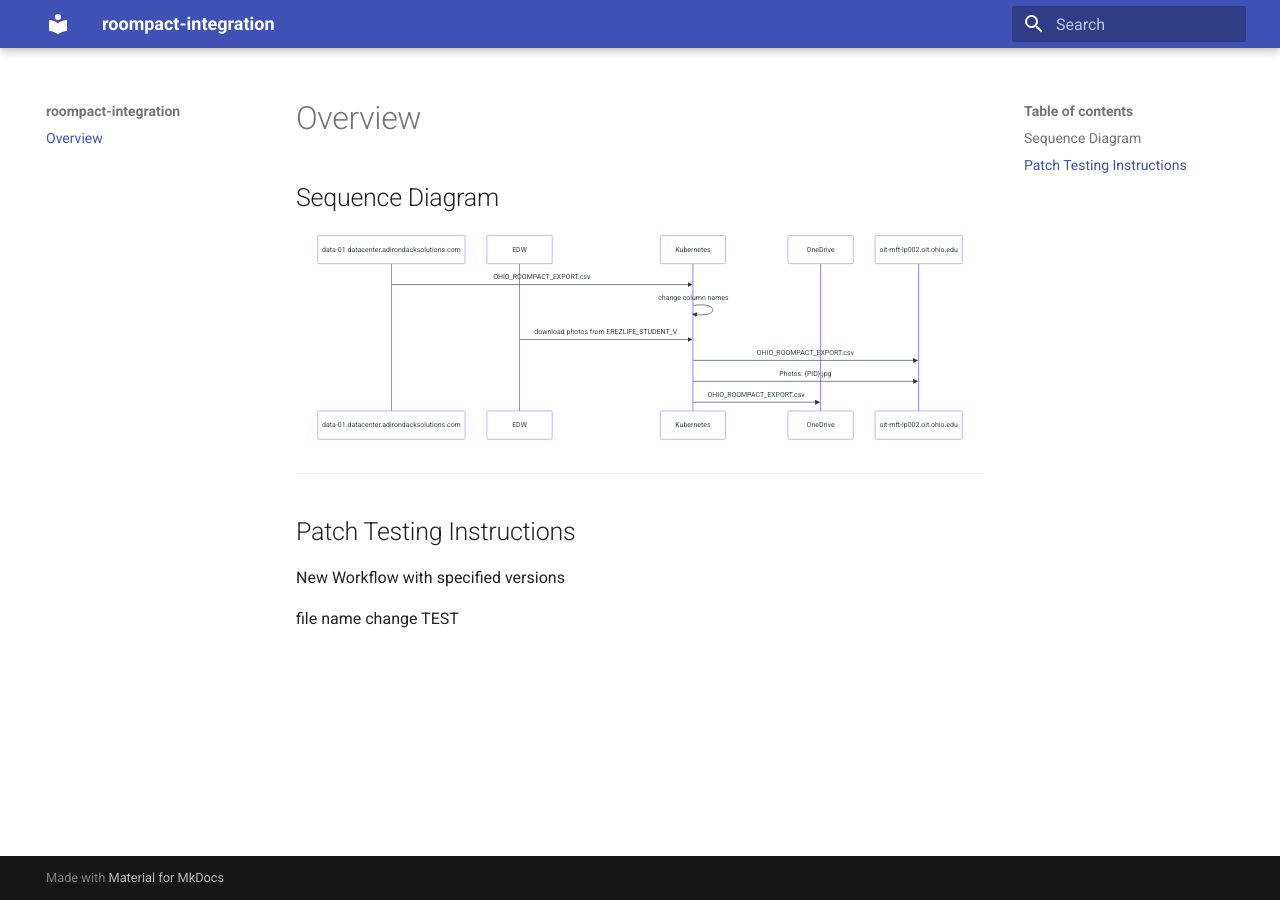
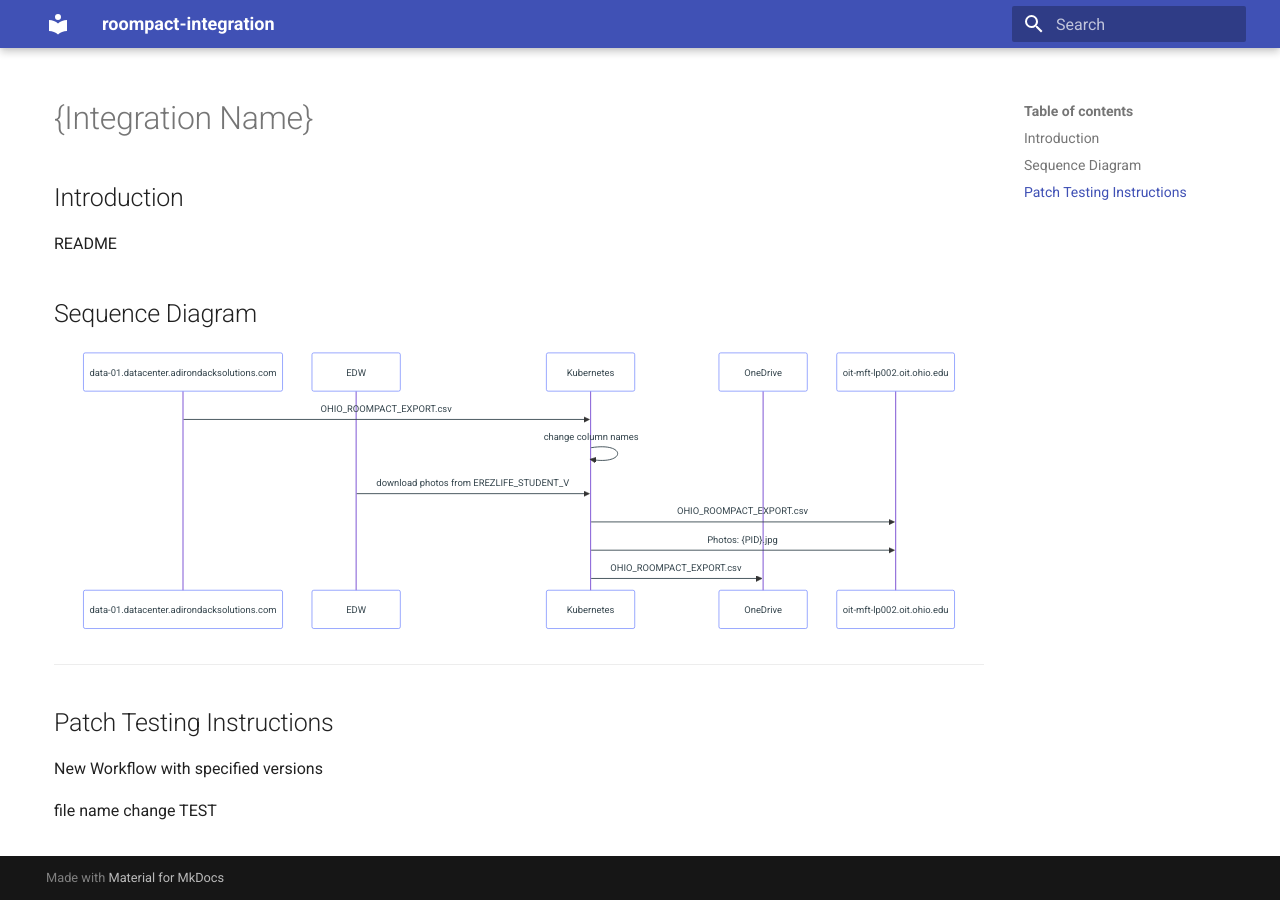
Before and after one commit to dmcaulay97/mkdocs-gh-pages-test, an MkDocs documentation site: the page built from docs/index.md, in a window 1280 px wide. Built offline with MkDocs 1.6.1 and Material for MkDocs 9.7.7, drawn with Linux system fonts in a browser that asks for light colours.

Commit message:
Update index.md

````diff
--- a/docs/index.md
+++ b/docs/index.md
@@ -1,3 +1,15 @@
+<style>
+  .md-sidebar {
+    display: none;
+  }
+</style>
+# {Integration Name}
+## Introduction
+{%
+  include-markdown "../README.md"
+  start="# Introduction"
+  end="# Development Instructions"
+%}
 ## Sequence Diagram
 ```mermaid
 sequenceDiagram
````
